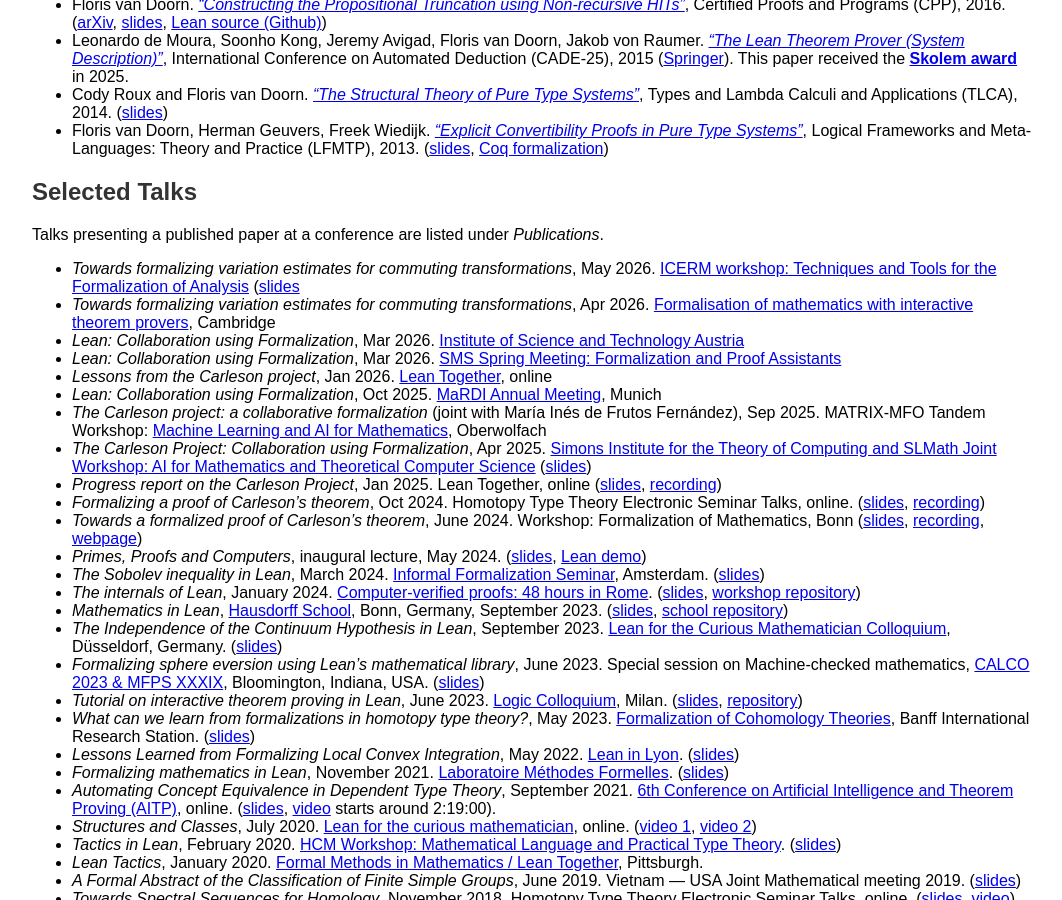
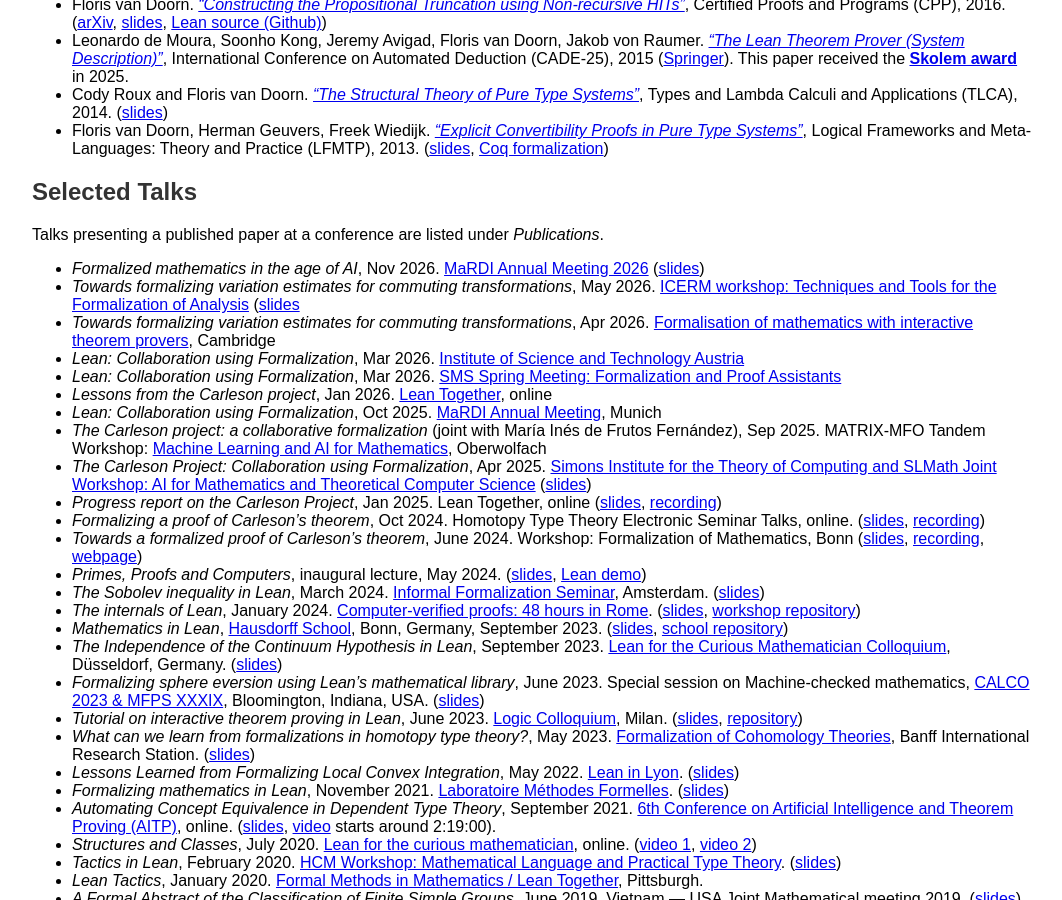
Before and after one commit to fpvandoorn/fpvandoorn.github.io, a Jekyll site: the page built from index.md, in a window 1280 px wide and 900 px high, scrolled down 1706 px. Shown: the whole window, without its empty margins (108-1170 px from the left). Built offline with Jekyll 4.4.1, drawn with Linux system fonts in a browser that asks for light colours; our own code applies the rules of GitHub Pages for plain Markdown files.

Commit message:
add last talk

```diff
--- a/index.md
+++ b/index.md
@@ -107,6 +107,7 @@ I have also studied the research question of which higher inductive types can be
 
 Talks presenting a published paper at a conference are listed under *Publications*.
 
+- *Formalized mathematics in the age of AI*, Nov 2026. [MaRDI Annual Meeting 2026](https://www.uni-muenster.de/AMM/num/mardi-conference.shtml) ([slides](talks/aimath_2611.pdf))
 - *Towards formalizing variation estimates for commuting transformations*, May 2026. [ICERM workshop: Techniques and Tools for the Formalization of Analysis](https://icerm.brown.edu/program/topical_workshop/tw-26-ttfa) ([slides](talks/ergodic2605.pdf)
 - *Towards formalizing variation estimates for commuting transformations*, Apr 2026. [Formalisation of mathematics with interactive theorem provers](https://talks.cam.ac.uk/show/index/164015/), Cambridge
 - *Lean: Collaboration using Formalization*, Mar 2026. [Institute of Science and Technology Austria](https://ist.ac.at/en/news-events/event/?eid=5761)
```
Also changed, not shown: 1 other file.
